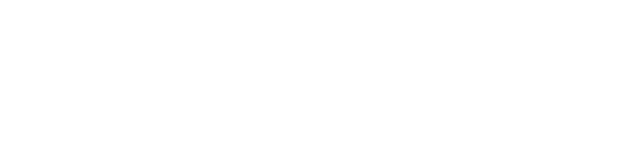
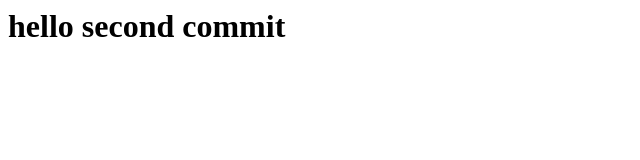
Before and after one commit to zewdu444/trial, a plain HTML site: page hello.html in a window 1280 px wide. Shown: the whole page, without its empty margins (0-640 px from the left). Drawn offline with Linux system fonts and the light colour scheme.

Commit message:
second commit

```diff
--- a/hello.html
+++ b/hello.html
@@ -6,6 +6,6 @@
     <title>Document</title>
 </head>
 <body>
-
+    <h1>hello second commit</h1>
 </body>
 </html>
```
